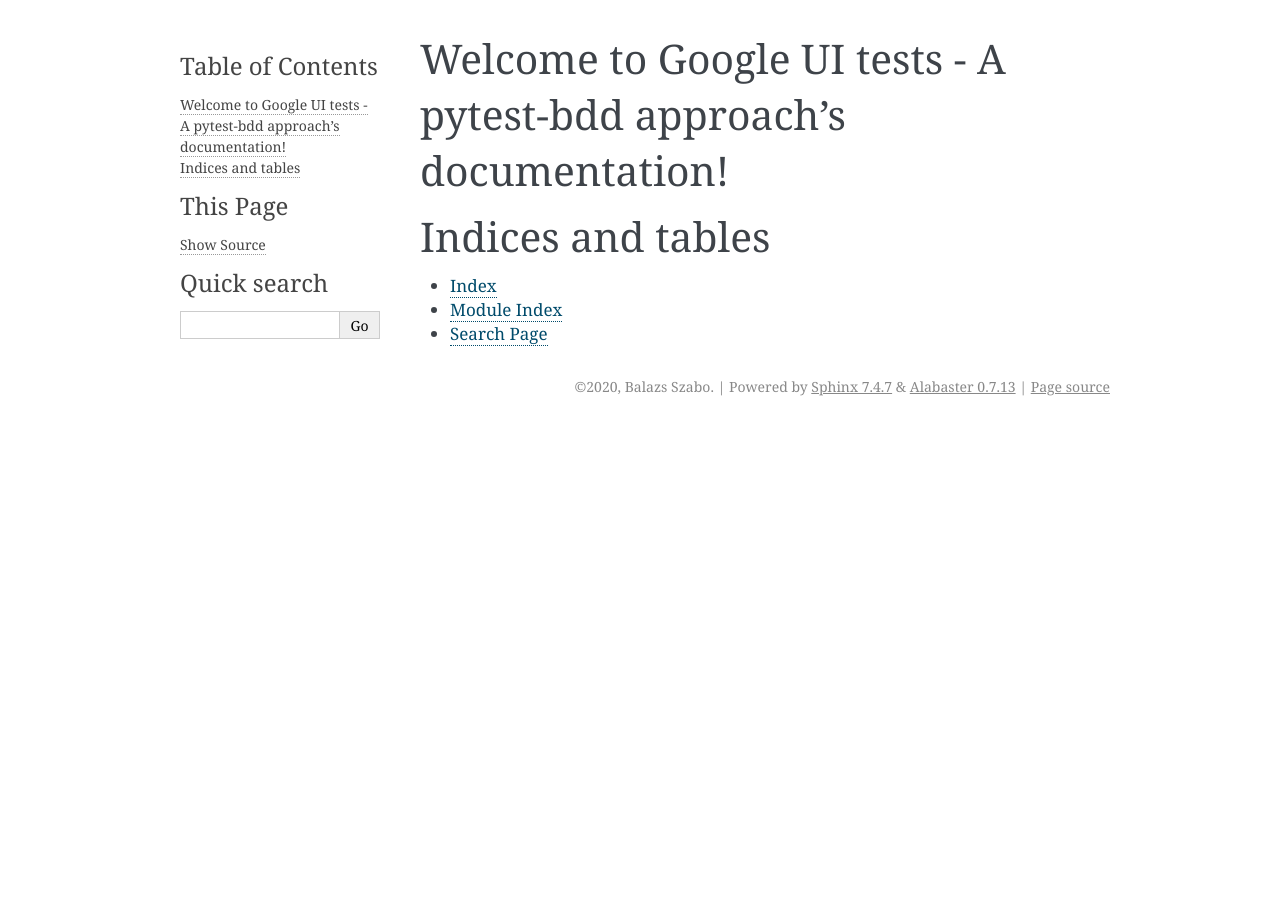
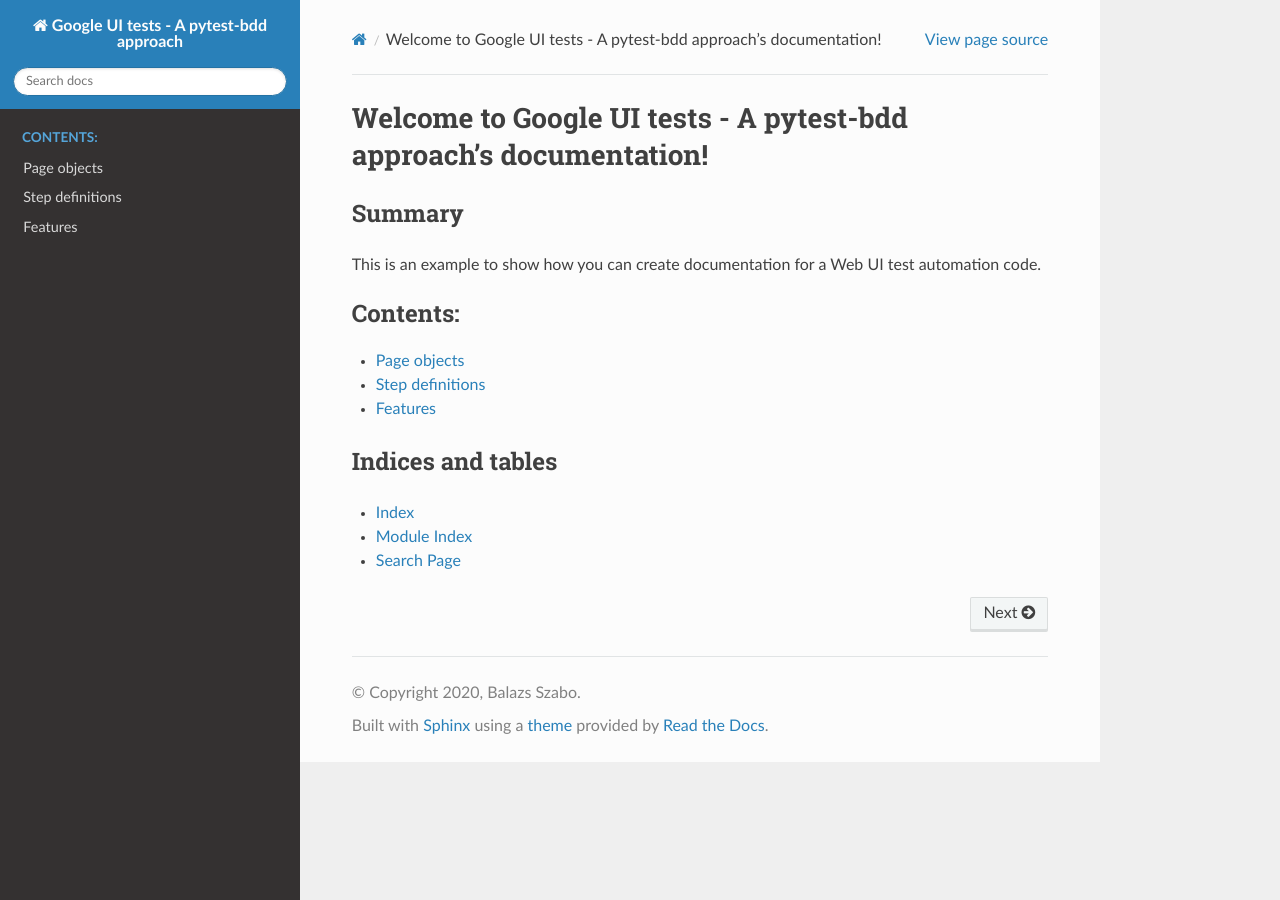
Before and after one commit to szbalazs0221/google-search-pytest-bdd, a Sphinx documentation site: the page built from docs/index.rst, in a window 1280 px wide. Built offline with Sphinx 7.4.7 and the Read the Docs theme 2.0.0, drawn with Linux system fonts in a browser that asks for light colours.

Commit message:
modified docs

```diff
--- a/docs/conf.py
+++ b/docs/conf.py
@@ -10,9 +10,9 @@
 # add these directories to sys.path here. If the directory is relative to the
 # documentation root, use os.path.abspath to make it absolute, like shown here.
 #
-# import os
-# import sys
-# sys.path.insert(0, os.path.abspath('.'))
+import os
+import sys
+sys.path.insert(0, os.path.abspath('..'))
 
 
 # -- Project information -----------------------------------------------------
@@ -27,8 +27,7 @@ author = 'Balazs Szabo'
 # Add any Sphinx extension module names here, as strings. They can be
 # extensions coming with Sphinx (named 'sphinx.ext.*') or your custom
 # ones.
-extensions = [
-]
+extensions = ['sphinx.ext.autodoc']
 
 # Add any paths that contain templates here, relative to this directory.
 templates_path = ['_templates']
@@ -44,7 +43,7 @@ exclude_patterns = ['_build', 'Thumbs.db', '.DS_Store']
 # The theme to use for HTML and HTML Help pages.  See the documentation for
 # a list of builtin themes.
 #
-html_theme = 'alabaster'
+html_theme = 'sphinx_rtd_theme'
 
 # Add any paths that contain custom static files (such as style sheets) here,
 # relative to this directory. They are copied after the builtin static files,
--- /dev/null
+++ b/docs/features.rst
@@ -0,0 +1,5 @@
+Features
+========
+
+.. include:: ..\tests\features\google_search.feature
+   :code:
--- a/docs/index.rst
+++ b/docs/index.rst
@@ -6,14 +6,23 @@
 Welcome to Google UI tests - A pytest-bdd approach's documentation!
 ===================================================================
 
+Summary
+*******
+
+This is an example to show how you can create documentation for a Web UI
+test automation code.
+
 .. toctree::
-   :maxdepth: 2
+   :maxdepth: 1
    :caption: Contents:
 
+   page_objects
+   step_definitions
+   features
 
 
 Indices and tables
-==================
+******************
 
 * :ref:`genindex`
 * :ref:`modindex`
--- /dev/null
+++ b/docs/step_definitions.rst
@@ -0,0 +1,5 @@
+Step definitions
+================
+
+.. automodule:: tests.step_defs.test_google_search
+   :members:
```
Also changed, not shown: docs/page_objects.rst (added, +14 -0 lines), 2 other files.
